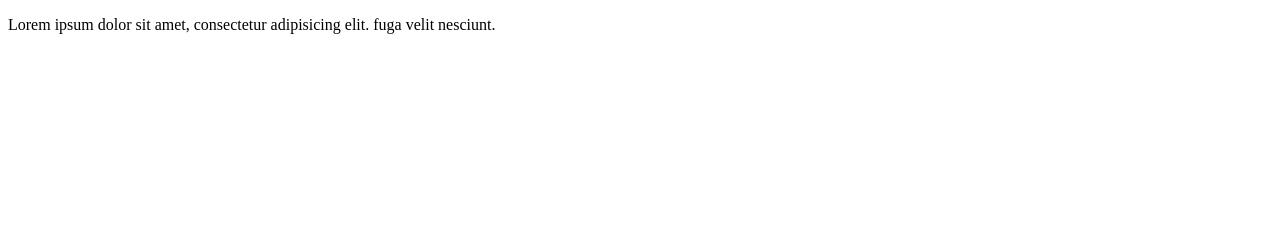
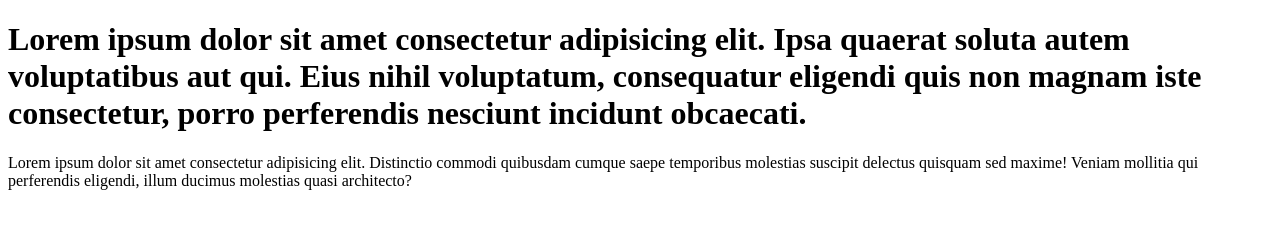
Before and after one commit to nikeshwarpandey/git_exercise, a plain HTML site: page index.html in a window 1280 px wide. Drawn offline with Linux system fonts and the light colour scheme.

Commit message:
update index file

```diff
--- a/index.html
+++ b/index.html
@@ -8,7 +8,12 @@
 </head>
 
 <body>
-    <p>Lorem ipsum dolor sit amet, consectetur adipisicing elit. fuga velit nesciunt.</p>
+    <h1>Lorem ipsum dolor sit amet consectetur adipisicing elit. Ipsa quaerat soluta autem voluptatibus aut qui. Eius
+        nihil voluptatum, consequatur eligendi quis non magnam iste consectetur, porro perferendis nesciunt incidunt
+        obcaecati.</h1>
+    <p>Lorem ipsum dolor sit amet consectetur adipisicing elit. Distinctio commodi quibusdam cumque saepe temporibus
+        molestias suscipit delectus quisquam sed maxime! Veniam mollitia qui perferendis eligendi, illum ducimus
+        molestias quasi architecto?</p>
 </body>
 
 </html>
```
